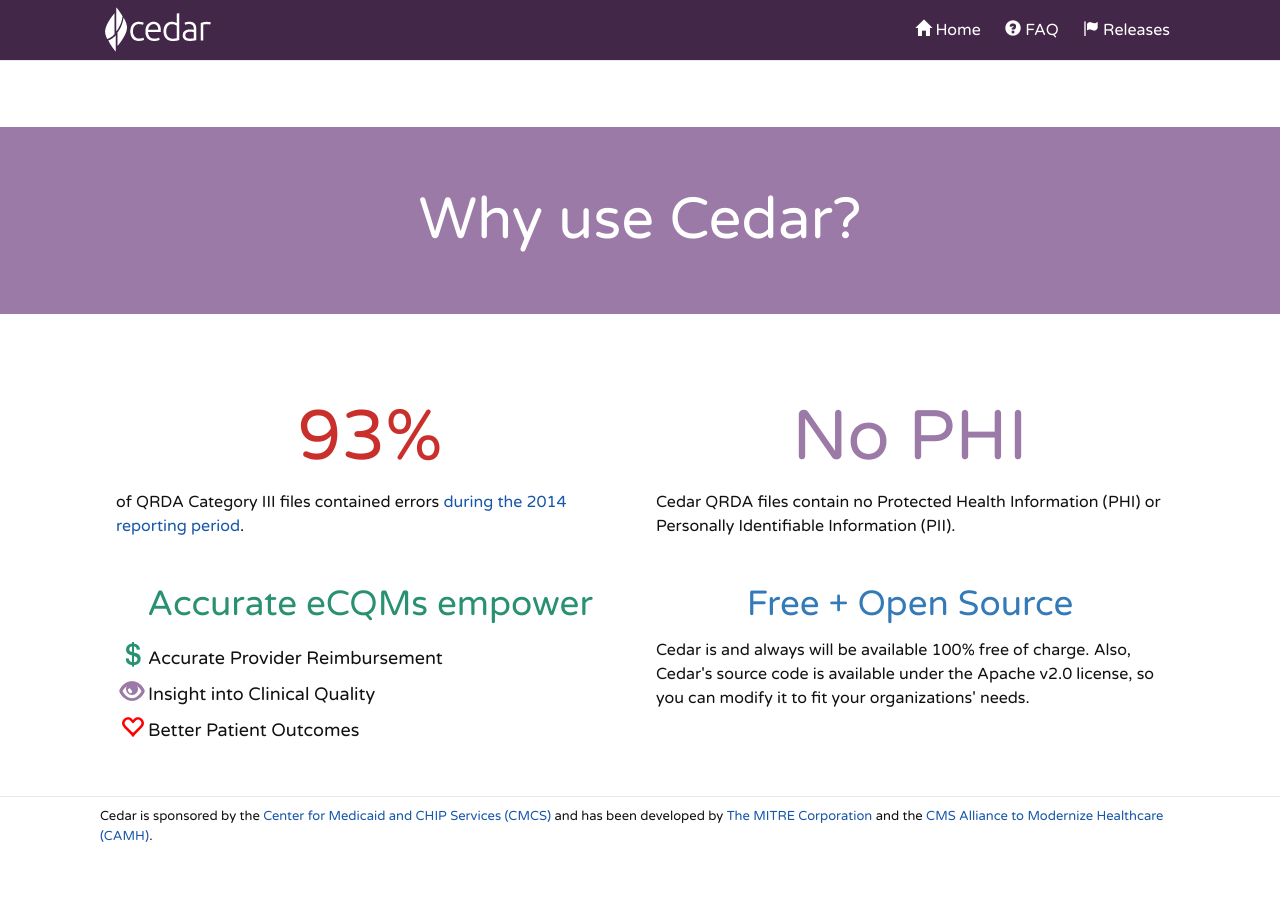
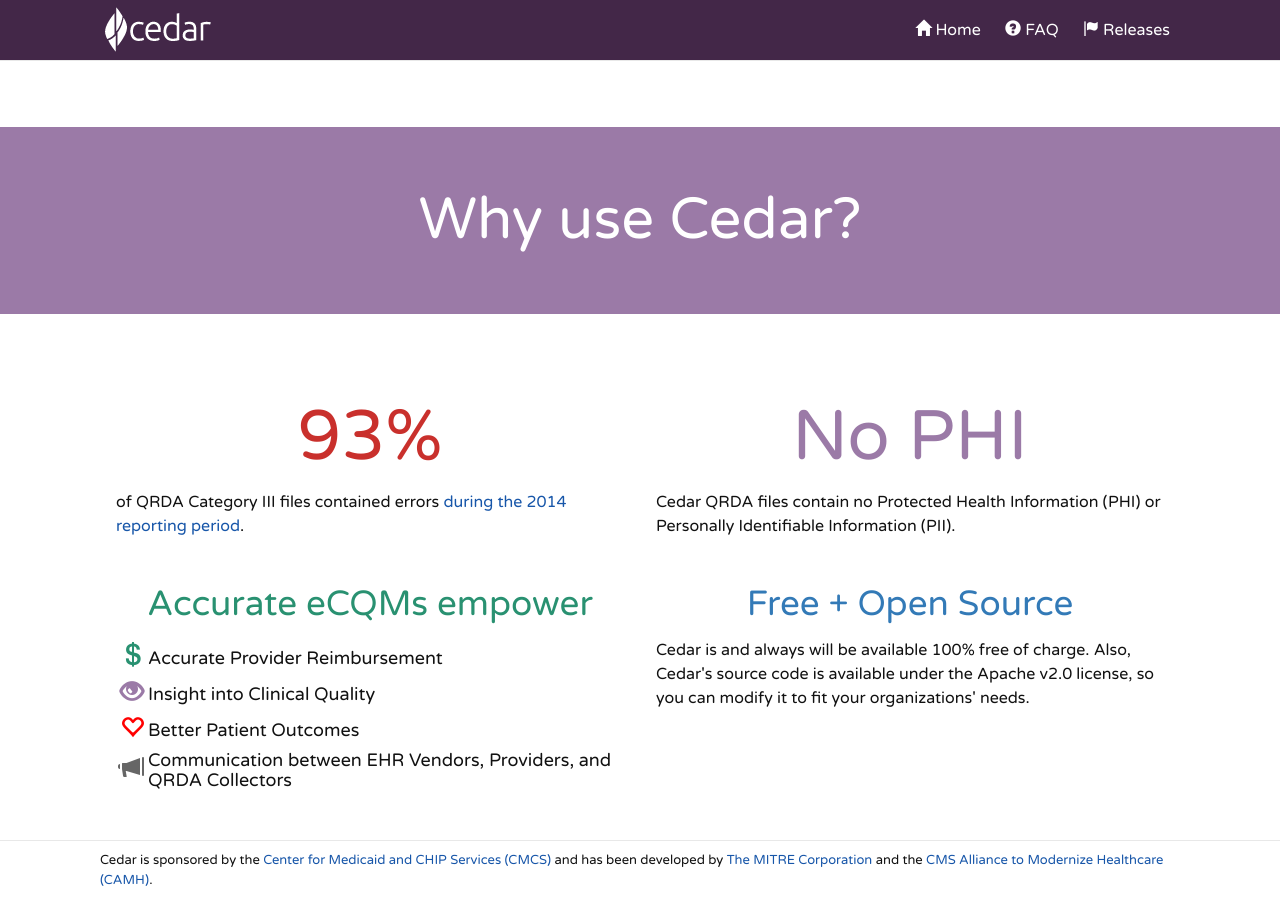
Before and after one commit to edeyoung/cedar, a Jekyll site: the page built from index.html, in a window 1280 px wide and 900 px high, scrolled down 1339 px. Built offline with Jekyll 4.4.1, drawn with Linux system fonts in a browser that asks for light colours; before the commit the page ends 2195 px from its top, so only the background shows below that.

Commit message:
Add a clause about communication to the homepage

```diff
--- a/index.html
+++ b/index.html
@@ -107,6 +107,10 @@ layout: full_page
           <div class='table-layout-cell'><i class='glyphicon glyphicon-heart-empty' style='color:red;font-size:24px;' aria-hidden="true"></i></div>
           <div class='table-layout-cell'>Better Patient Outcomes</div>
         </div>
+        <div class='table-layout-row'>
+          <div class='table-layout-cell'><i class='glyphicon glyphicon-bullhorn' style='color:#666;font-size:24px;' aria-hidden="true"></i></div>
+          <div class='table-layout-cell' style='line-height:20px;'>Communication between EHR Vendors, Providers, and QRDA Collectors</div>
+        </div>
       </div>
     </div>
     <div class='grid-half padded'>
```
